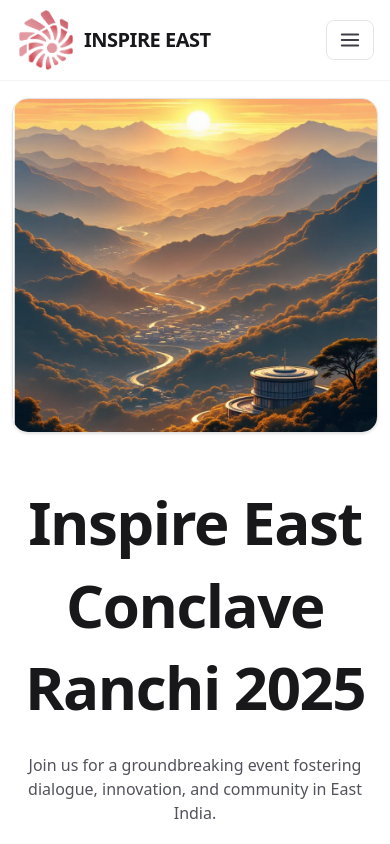
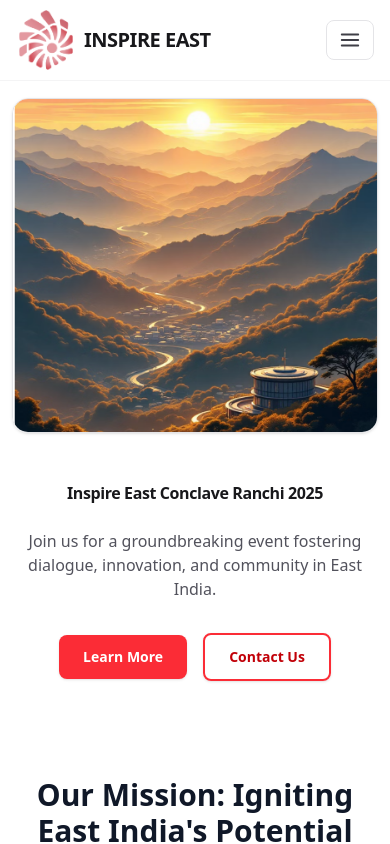
Before and after one commit to omkumar20/inspire-east, a Next.js app: page / in a window 390 px wide. Shown: the top 844 px of the page. Built offline with nearby package versions, Linux system fonts and the light colour scheme.

Commit message:
recent changes

```diff
--- a/src/components/HomePage/Hero.tsx
+++ b/src/components/HomePage/Hero.tsx
@@ -32,7 +32,7 @@ const Hero: React.FC = () => {
           className="order-2 md:order-1 text-center md:text-left max-w-3xl mx-auto md:mx-0"
           data-aos="fade-right"
         >
-          <h1 className="text-6xl sm:text-4xl font-extrabold leading-snug tracking-tight text-zinc-900 md:text-5xl lg:text-6xl">
+          <h1 className="sm:text-4xl font-extrabold md:leading-snug tracking-tight text-zinc-900 md:text-5xl lg:text-6xl">
             Inspire East Conclave Ranchi 2025
           </h1>
 
```
